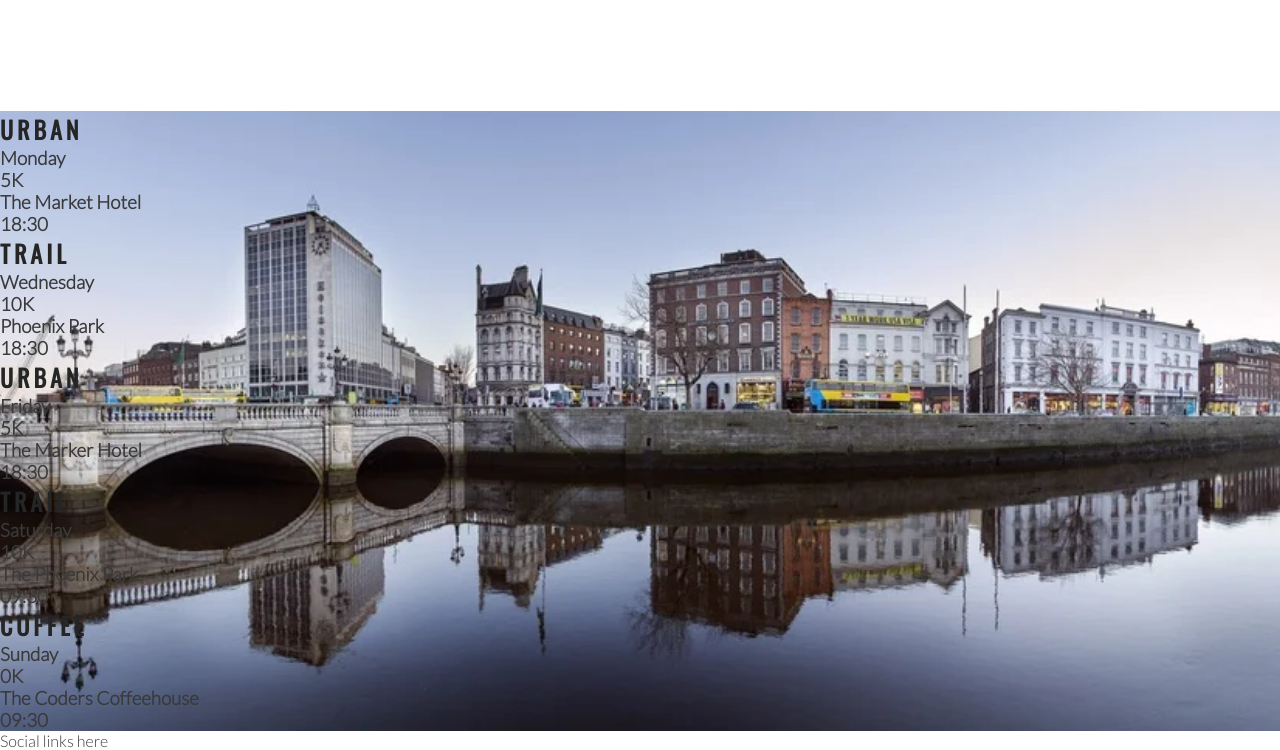
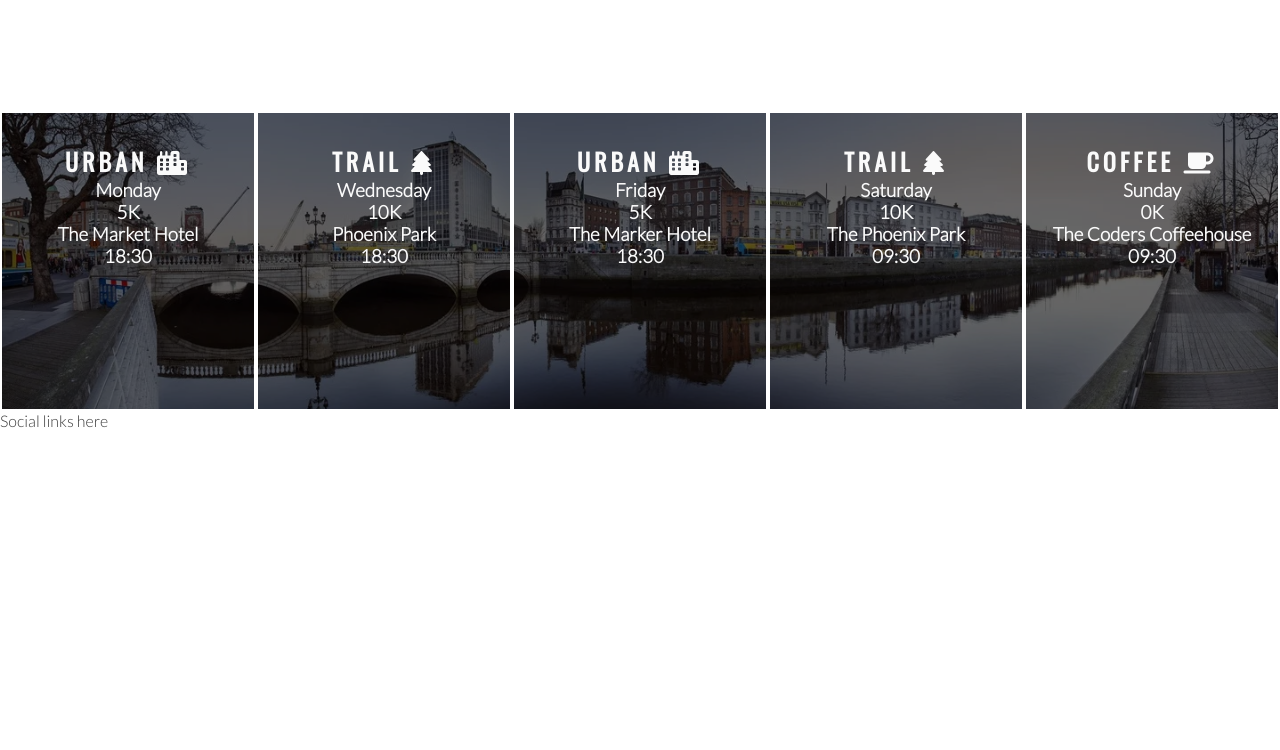
Before and after one commit to Pauldwyer/love-running, a plain HTML site: page index.html in a window 1280 px wide. Shown: the part 1184-1934 px from the top of the page. After the commit the page ends 1614 px from the top, so only its background shows below. Drawn offline with nearby package versions, Linux system fonts and the light colour scheme.

Commit message:
style times and add icons

```diff
--- a/assets/css/style.css
+++ b/assets/css/style.css
@@ -199,3 +199,19 @@ hr {
     width: 100%;
     overflow: hidden;
 }
+
+#times div {
+    color: #fafafa;
+    background-color: rgba(0, 0, 0, .6);
+    width: 20%;
+    height: 300px;
+    float: left;
+    padding: 30px 10px;
+    text-align: center;
+    border: 2px solid white;
+    box-sizing: border-box;
+}
+
+#times h2 {
+    color: #fafafa;
+}
--- a/index.html
+++ b/index.html
@@ -79,35 +79,35 @@
     </section>
     <section id="times">
         <div>
-            <h2>Urban</h2>
+            <h2>Urban <i class="fa-solid fa-city"></i></h2>
             <h3>Monday</h3>
             <h3>5K</h3>
             <h3>The Market Hotel</h3>
             <h3>18:30</h3>
         </div>
         <div>
-            <h2>Trail</h2>
+            <h2>Trail <i class="fa-solid fa-tree"></i></h2>
             <h3>Wednesday</h3>
             <h3>10K</h3>
             <h3>Phoenix Park</h3>
             <h3>18:30</h3>
         </div>
         <div>
-            <h2>Urban</h2>
+            <h2>Urban <i class="fa-solid fa-city"></i></h2>
             <h3>Friday</h3>
             <h3>5K</h3>
             <h3>The Marker Hotel</h3>
             <h3>18:30</h3>
         </div>
         <div>
-            <h2>Trail</h2>
+            <h2>Trail <i class="fa-solid fa-tree"></i></h2>
             <h3>Saturday</h3>
             <h3>10K</h3>
             <h3>The Phoenix Park</h3>
             <h3>09:30</h3>
         </div>
         <div>
-            <h2>Coffee</h2>
+            <h2>Coffee <i class="fa-solid fa-mug-saucer"></i></h2>
             <h3>Sunday</h3>
             <h3>0K</h3>
             <h3>The Coders Coffeehouse</h3>
```
